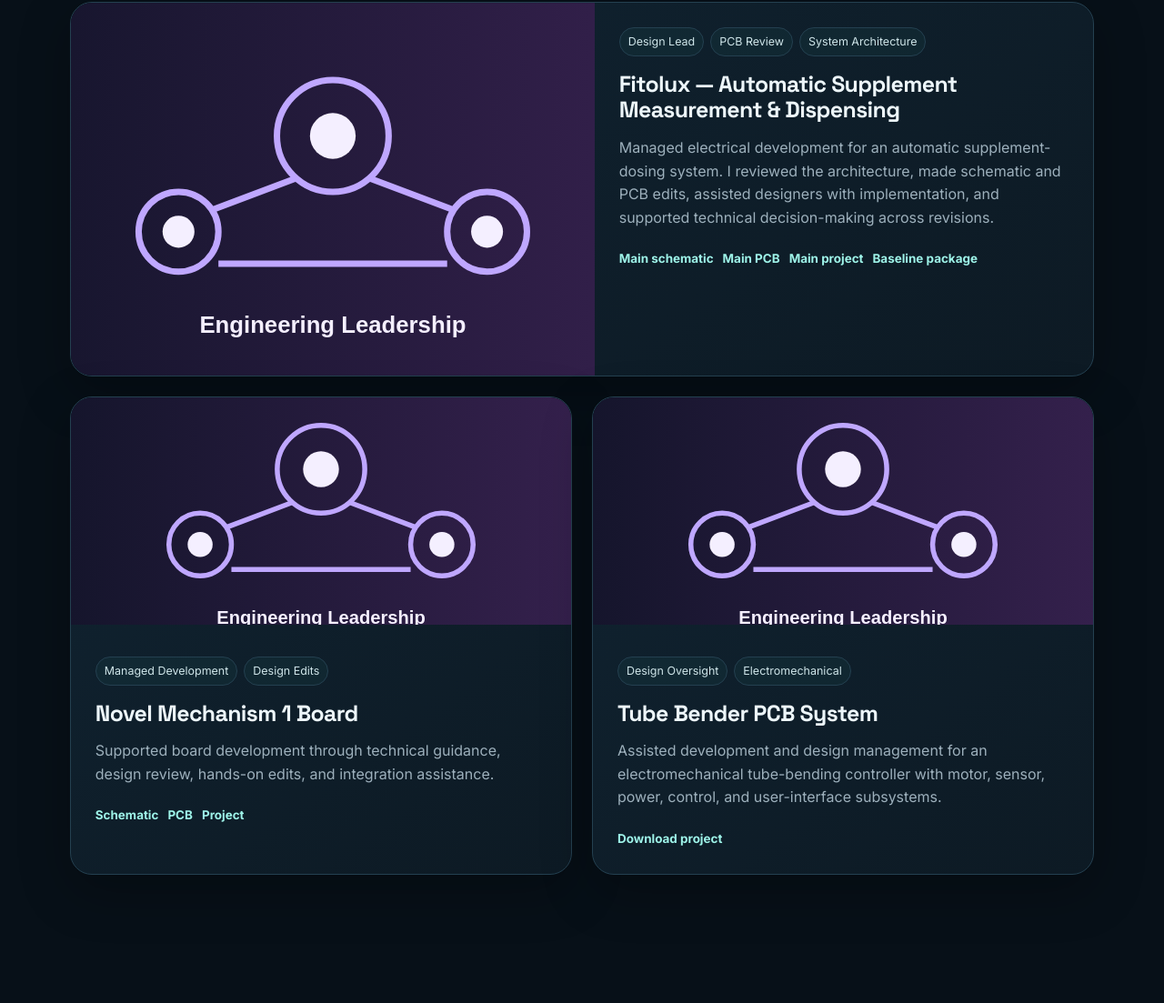
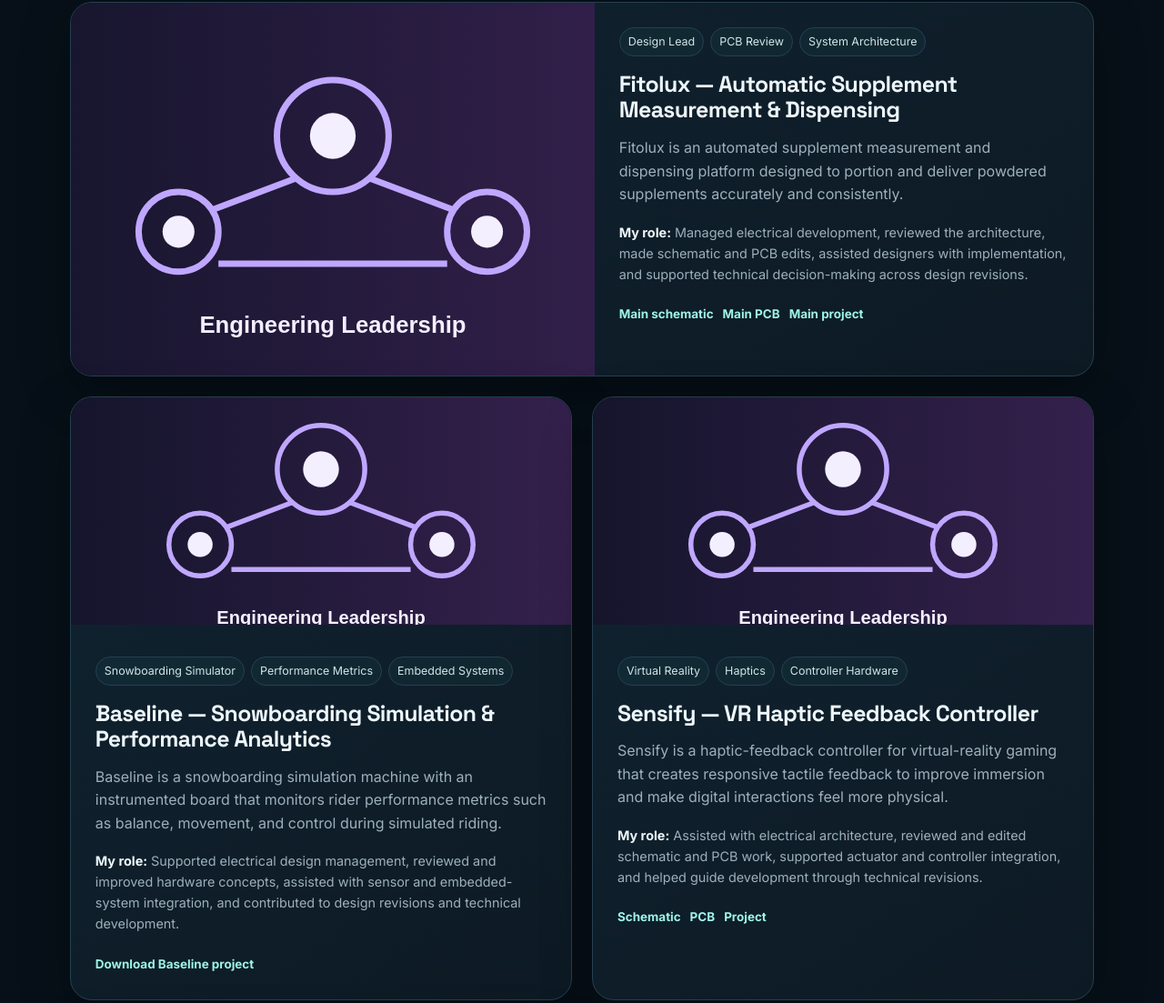
Before and after one commit to williamferros/Engineering-Portfolio, a plain HTML site: page index.html in a window 1280 px wide. Shown: the part 5464-6567 px from the top of the page at 91% size. Drawn offline with Linux system fonts and the light colour scheme.

Commit message:
Update index.html

```diff
--- a/index.html
+++ b/index.html
@@ -194,21 +194,22 @@
 
     <section id="leadership" class="project-section">
       <div class="section-heading">
-        <div><p class="eyebrow">03</p><h2>Engineering Leadership & Design Management</h2></div>
-        <p>Projects where I managed development, assisted designers, reviewed and edited technical work, and helped move systems from concept toward implementation.</p>
+        <div><p class="eyebrow">03</p><h2>Engineering Leadership & Collaborative Development</h2></div>
+        <p>Projects where I guided technical development, reviewed and edited electrical designs, assisted with system integration, and helped teams move from concept toward implementation.</p>
       </div>
+
       <div class="project-grid compact">
         <article class="card featured">
           <img src="assets/images/leadership.svg" alt="Engineering leadership network illustration">
           <div class="card-body">
             <div class="tags"><span>Design Lead</span><span>PCB Review</span><span>System Architecture</span></div>
             <h3>Fitolux — Automatic Supplement Measurement & Dispensing</h3>
-            <p>Managed electrical development for an automatic supplement-dosing system. I reviewed the architecture, made schematic and PCB edits, assisted designers with implementation, and supported technical decision-making across revisions.</p>
+            <p>Fitolux is an automated supplement measurement and dispensing platform designed to portion and deliver powdered supplements accurately and consistently.</p>
+            <p class="contribution"><strong>My role:</strong> Managed electrical development, reviewed the architecture, made schematic and PCB edits, assisted designers with implementation, and supported technical decision-making across design revisions.</p>
             <div class="links">
               <a href="leadership-projects/fitolux/Fitolux-Main.kicad_sch">Main schematic</a>
               <a href="leadership-projects/fitolux/Fitolux-Main.kicad_pcb">Main PCB</a>
               <a href="leadership-projects/fitolux/Fitolux-Main.kicad_pro">Main project</a>
-              <a href="leadership-projects/fitolux/Fitolux-Baseline-Design.zip">Baseline package</a>
             </div>
           </div>
         </article>
@@ -216,9 +217,23 @@
         <article class="card">
           <img src="assets/images/leadership.svg" alt="Engineering leadership network illustration">
           <div class="card-body">
-            <div class="tags"><span>Managed Development</span><span>Design Edits</span></div>
-            <h3>Novel Mechanism 1 Board</h3>
-            <p>Supported board development through technical guidance, design review, hands-on edits, and integration assistance.</p>
+            <div class="tags"><span>Snowboarding Simulator</span><span>Performance Metrics</span><span>Embedded Systems</span></div>
+            <h3>Baseline — Snowboarding Simulation & Performance Analytics</h3>
+            <p>Baseline is a snowboarding simulation machine with an instrumented board that monitors rider performance metrics such as balance, movement, and control during simulated riding.</p>
+            <p class="contribution"><strong>My role:</strong> Supported electrical design management, reviewed and improved hardware concepts, assisted with sensor and embedded-system integration, and contributed to design revisions and technical development.</p>
+            <div class="links">
+              <a href="leadership-projects/fitolux/Fitolux-Baseline-Design.zip">Download Baseline project</a>
+            </div>
+          </div>
+        </article>
+
+        <article class="card">
+          <img src="assets/images/leadership.svg" alt="Engineering leadership network illustration">
+          <div class="card-body">
+            <div class="tags"><span>Virtual Reality</span><span>Haptics</span><span>Controller Hardware</span></div>
+            <h3>Sensify — VR Haptic Feedback Controller</h3>
+            <p>Sensify is a haptic-feedback controller for virtual-reality gaming that creates responsive tactile feedback to improve immersion and make digital interactions feel more physical.</p>
+            <p class="contribution"><strong>My role:</strong> Assisted with electrical architecture, reviewed and edited schematic and PCB work, supported actuator and controller integration, and helped guide development through technical revisions.</p>
             <div class="links">
               <a href="leadership-projects/novel-mechanism/Novel-Mechanism-1-Board.kicad_sch">Schematic</a>
               <a href="leadership-projects/novel-mechanism/Novel-Mechanism-1-Board.kicad_pcb">PCB</a>
@@ -230,10 +245,13 @@
         <article class="card">
           <img src="assets/images/leadership.svg" alt="Engineering leadership network illustration">
           <div class="card-body">
-            <div class="tags"><span>Design Oversight</span><span>Electromechanical</span></div>
-            <h3>Tube Bender PCB System</h3>
-            <p>Assisted development and design management for an electromechanical tube-bending controller with motor, sensor, power, control, and user-interface subsystems.</p>
-            <div class="links"><a href="leadership-projects/tube-bender/Tube-Bender-PCB-Project.zip">Download project</a></div>
+            <div class="tags"><span>Design Oversight</span><span>Electromechanical</span><span>Motor Control</span></div>
+            <h3>Tube Bender — Electromechanical Forming Controller</h3>
+            <p>An electromechanical tube-bending system combining motor control, sensors, power electronics, control hardware, and operator-interface functions.</p>
+            <p class="contribution"><strong>My role:</strong> Assisted with design management, technical review, electrical development, and integration support.</p>
+            <div class="links">
+              <a href="leadership-projects/tube-bender/Tube-Bender-PCB-Project.zip">Download project</a>
+            </div>
           </div>
         </article>
       </div>
```
